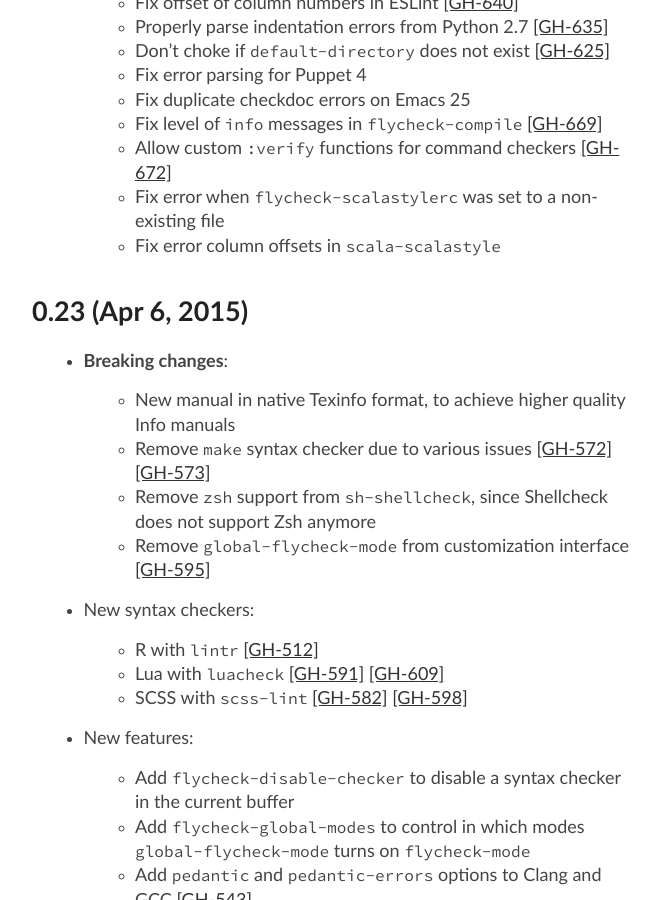
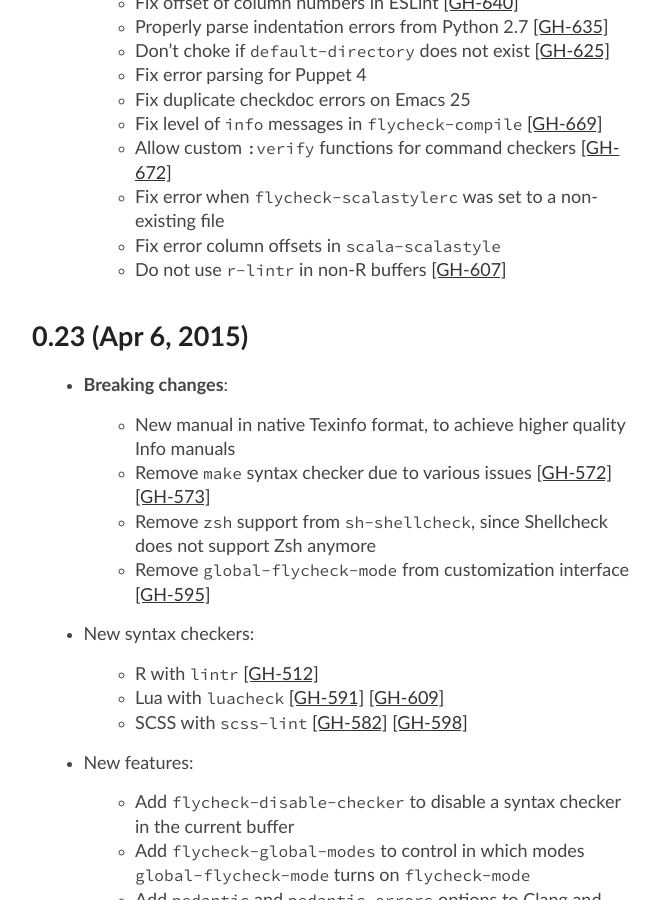
Before and after one commit to cmarqu/flycheck.github.io, a Jekyll site: the page built from changes.md, in a window 1280 px wide and 900 px high, scrolled down 701 px. Shown: the whole window, without its empty margins (258-918 px from the left). Built offline with Jekyll 4.4.1, drawn with Linux system fonts in a browser that asks for light colours.

Commit message:
Update manual from flycheck/flycheck@ce97a3f

```diff
--- a/_includes/changes.md
+++ b/_includes/changes.md
@@ -29,6 +29,7 @@ master (in development)
   - Allow custom `:verify` functions for command checkers [[GH-672]](https://github.com/flycheck/flycheck/issues/672)
   - Fix error when `flycheck-scalastylerc` was set to a non-existing file
   - Fix error column offsets in `scala-scalastyle`
+  - Do not use `r-lintr` in non-R buffers [[GH-607]](https://github.com/flycheck/flycheck/issues/607)
 
 0.23 (Apr 6, 2015)
 ==================
```
